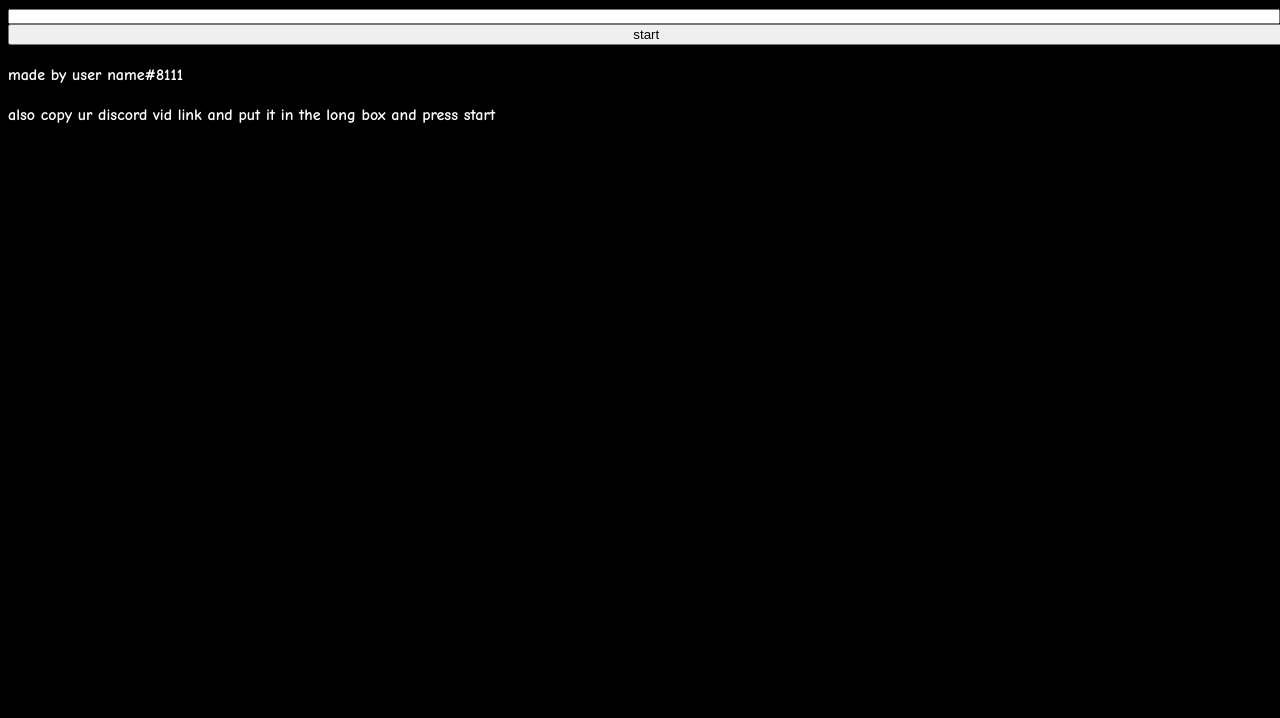
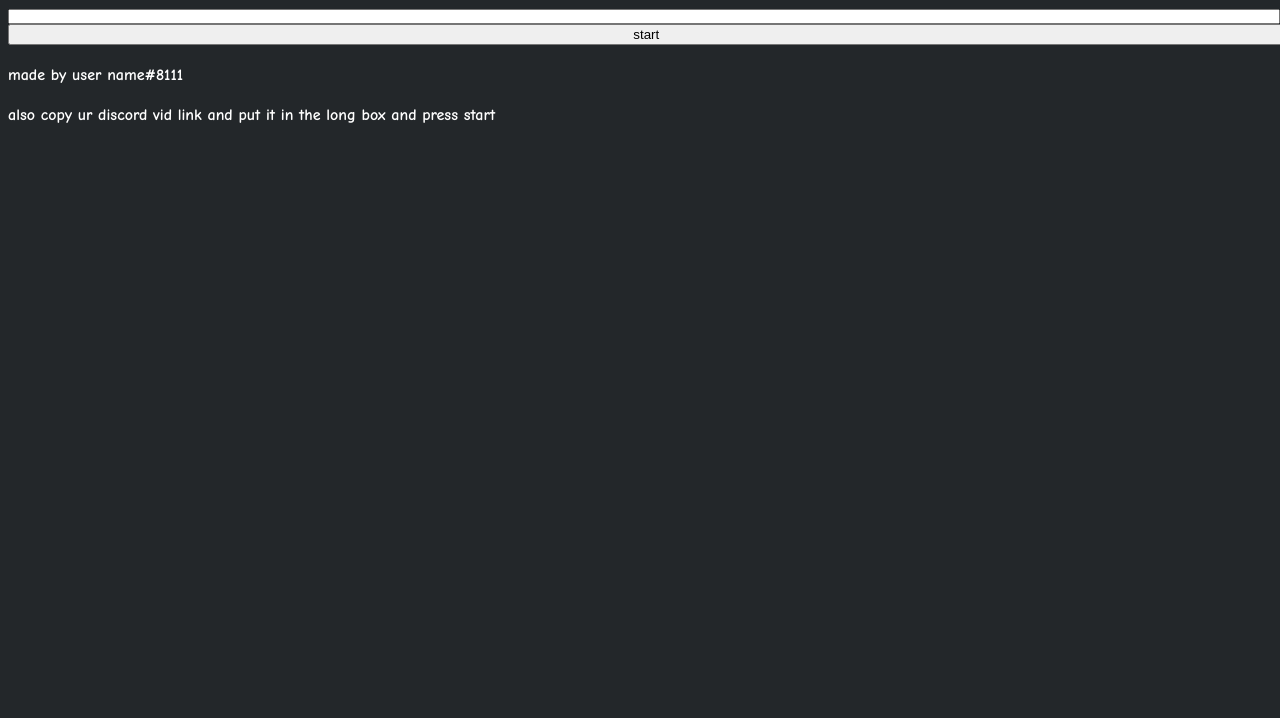
Before and after one commit to some-du6e/undownloadablevideomaker, a plain HTML site: page index.html in a window 1280 px wide. Shown: the part 82-800 px from the top of the page. Drawn offline with Linux system fonts and the light colour scheme.

Commit message:
fix color

```diff
--- a/index.css
+++ b/index.css
@@ -1,5 +1,5 @@
 body {
-    background: black;
+    background: #23272A;
 }
 #app {
     display: table;
```
